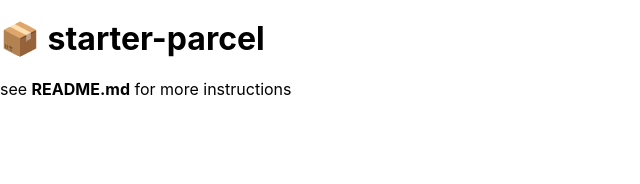
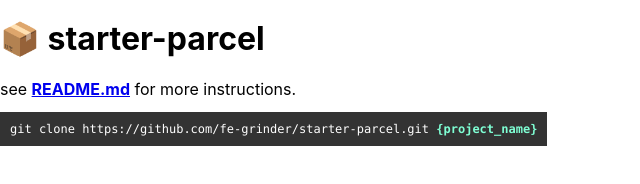
Before and after one commit to fe-grinder/starter-parcel, a website built with Parcel: page src/index.html in a window 1280 px wide. Shown: the whole page, without its empty margins (0-640 px from the left). Built offline with nearby package versions, Linux system fonts and the light colour scheme.

Commit message:
docs update

```diff
--- a/src/index.html
+++ b/src/index.html
@@ -9,7 +9,12 @@
 </head>
 <body>
     <h1>📦 starter-parcel</h1>
-    <span>see <strong>README.md</strong> for more instructions</span>
+    <span>see <strong><a href="https://github.com/fe-grinder/starter-parcel">README.md</a></strong> for more instructions.</span>
+    <div style="padding-top: 20px">
+        <code style="background: #333; color: #fff; padding: 10px; font-size: 12px">
+            git clone https://github.com/fe-grinder/starter-parcel.git <b style="color:aquamarine">{project_name}</b>
+        </code>
+    </div>
     <script src="./js/index.js"></script>
 </body>
 </html>
```
Also changed, not shown: docs/index.html (+1 -1 lines), package.json (+6 -3 lines), 1 other file.
